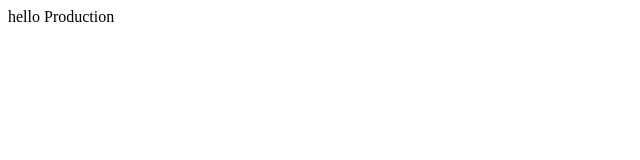
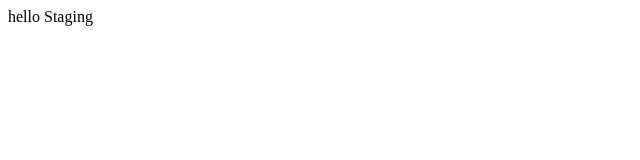
Before and after one commit to ZulfikarRahman/tesGithub, a plain HTML site: page index.html in a window 1280 px wide. Shown: the full height of the page, 0-640 px from the left. Drawn offline with Linux system fonts and the light colour scheme.

Commit message:
fix staging

```diff
--- a/index.html
+++ b/index.html
@@ -1,3 +1,3 @@
 <html>
-hello Production
+hello Staging
 </html>
```
